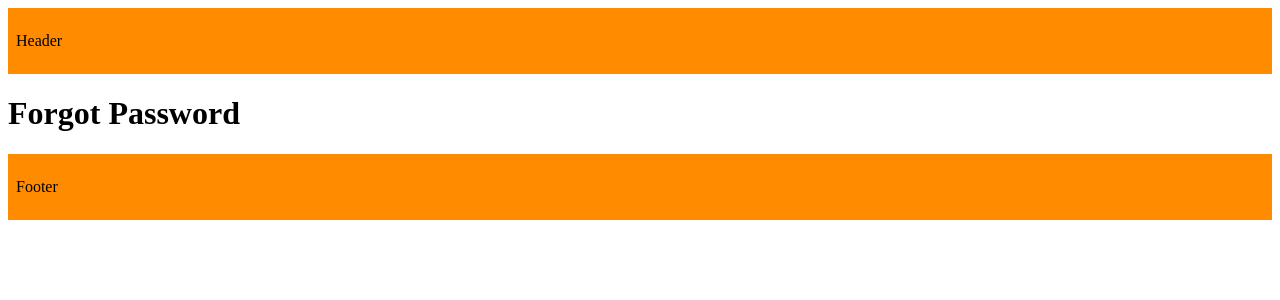
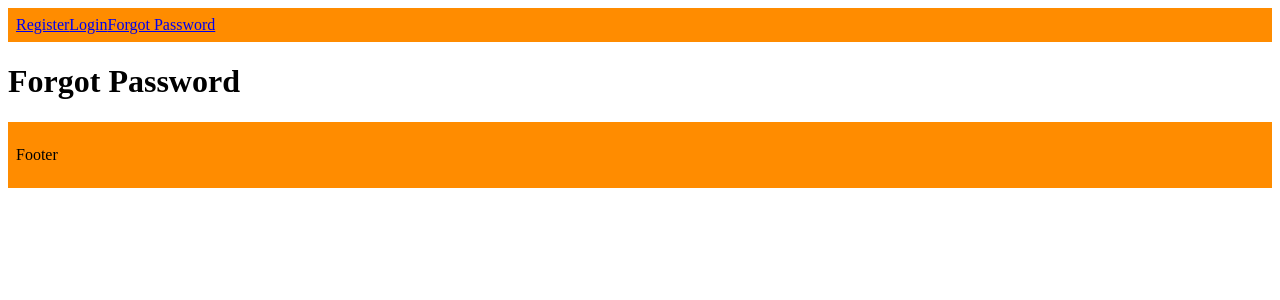
Before and after one commit to gustcomer/schedmusic, a Next.js app: page /forgot-password in a window 1280 px wide. Shown: the top 300 px of the page. Built offline with nearby package versions, Linux system fonts and the light colour scheme.

Commit message:
feat: make auth links in layout as array

```diff
--- a/src/app/(auth)/layout.tsx
+++ b/src/app/(auth)/layout.tsx
@@ -1,7 +1,15 @@
+import Link from "next/link";
+
 export const metadata = {
   title: 'SchedMusic - Your Music Scheduler',
   description: 'Generated by Next.js',
 }
+
+const navLinks = [
+  { name: "Register", href:"/register" },
+  { name: "Login", href:"/login" },
+  { name: "Forgot Password", href:"/forgot-password" },
+]
 
 export default function RootLayout({
   children,
@@ -16,7 +24,13 @@ export default function RootLayout({
             backgroundColor: "darkorange",
             padding: "0.5rem"
           }}>
-          <p>Header</p>
+          {navLinks.map(link => {
+            return (
+              <Link href={link.href} key={link.name}>
+                {link.name}
+              </Link>
+            );
+          })}
         </header>
         {children}
         <footer
```
